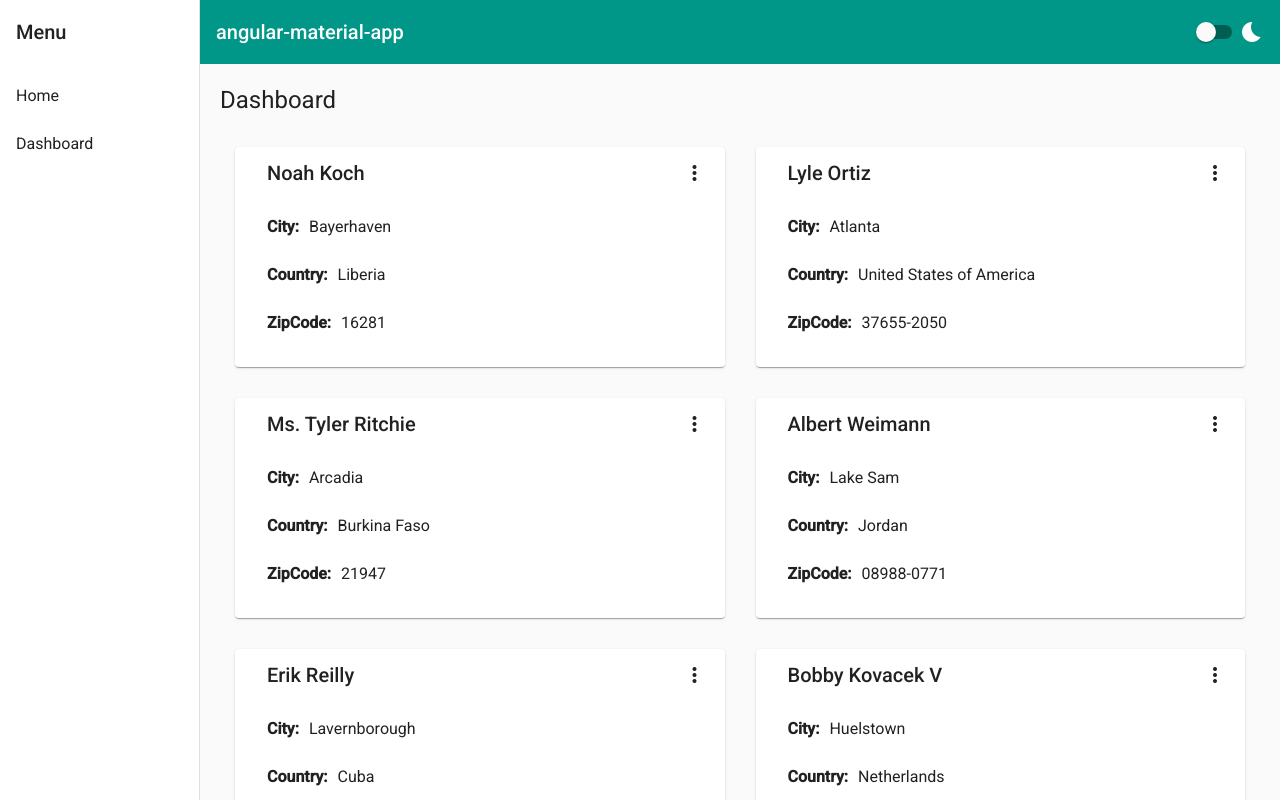
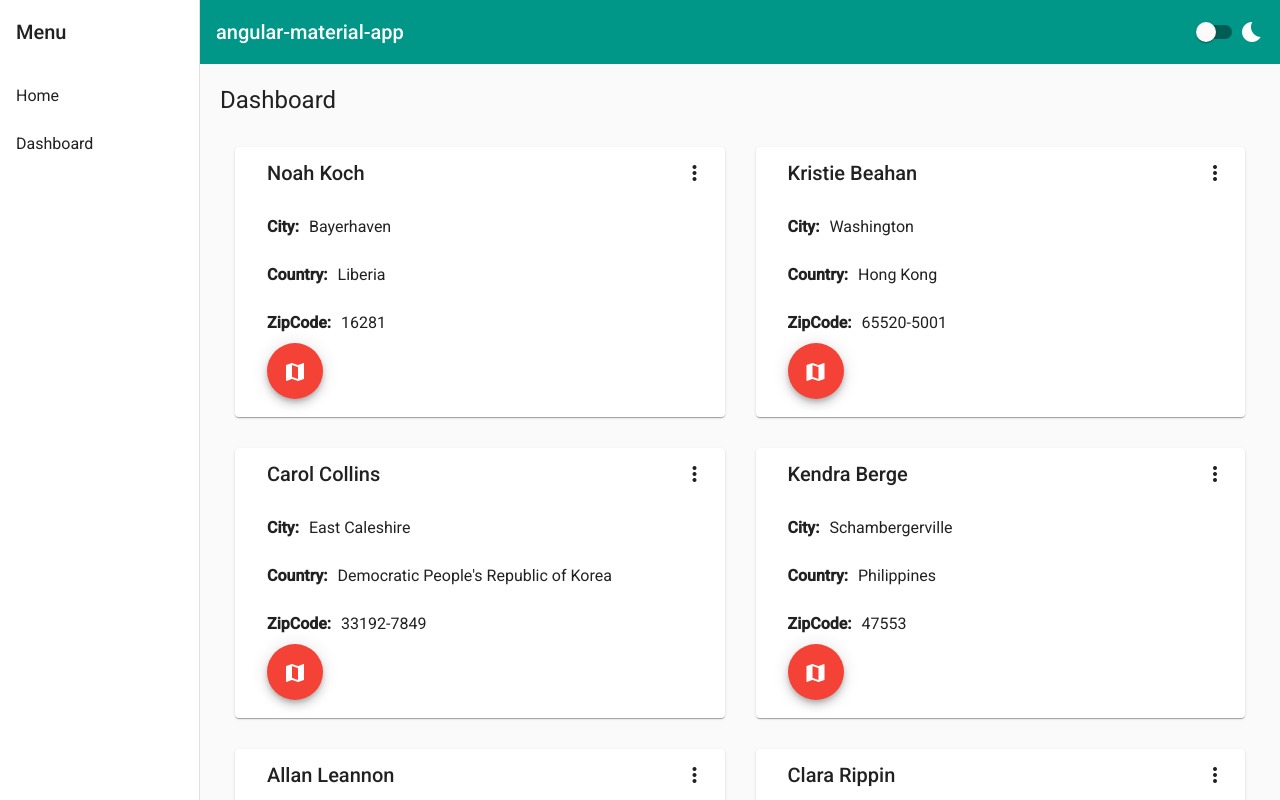
Before and after one commit to ataiana/angular-material-ui, an Angular app: page /dashboard in a window 1280 px wide. Built offline with nearby package versions, Linux system fonts and the light colour scheme.

Commit message:
Feature module lazy loading

```diff
--- a/angular.json
+++ b/angular.json
@@ -68,9 +68,9 @@
               "optimization": true,
               "outputHashing": "all",
               "sourceMap": false,
-              "namedChunks": false,
+              "namedChunks": true,
               "extractLicenses": true,
-              "vendorChunk": false,
+              "vendorChunk": true,
               "buildOptimizer": true,
               "budgets": [
                 {
--- a/package.json
+++ b/package.json
@@ -8,6 +8,7 @@
   },
   "private": true,
   "dependencies": {
+    "@agm/core": "^1.1.0",
     "@angular/animations": "~11.2.5",
     "@angular/cdk": "^11.2.5",
     "@angular/common": "~11.2.5",
@@ -19,6 +20,7 @@
     "@angular/platform-browser-dynamic": "~11.2.5",
     "@angular/router": "~11.2.5",
     "@types/faker": "^5.1.7",
+    "@types/googlemaps": "^3.43.3",
     "faker": "^5.4.0",
     "rxjs": "~6.6.0",
     "tslib": "^2.0.0",
--- a/src/app/app.module.ts
+++ b/src/app/app.module.ts
@@ -20,7 +20,11 @@ import { MatSlideToggleModule } from '@angular/material/slide-toggle';
 import { AppComponent } from './app.component';
 
 const routes: Routes = [
-    { path: 'dashboard', component: DashboardComponent },
+    {
+        path: 'dashboard',
+        component: DashboardComponent
+    },
+    { path: 'user-location', loadChildren: () => import('./user-location/user-location.module').then(m => m.UserLocationModule) },
     { path: '**', redirectTo: '/dashboard' },
 ];
 
--- a/src/app/dashboard/dashboard.component.html
+++ b/src/app/dashboard/dashboard.component.html
@@ -1,6 +1,6 @@
 <div class="grid-container">
   <h1 class="mat-h1">Dashboard</h1>
-  <mat-grid-list cols="2" rowHeight="250px">
+  <mat-grid-list cols="2" rowHeight="300px">
     <mat-grid-tile
         *ngFor="let card of cards | async"
         [colspan]="card.cols"
@@ -24,6 +24,17 @@
                 <mat-list-item> <b>City: </b> {{ card.city }} </mat-list-item>
                 <mat-list-item> <b>Country: </b> {{card.country}} </mat-list-item>
                 <mat-list-item> <b>ZipCode: </b> {{card.zipCode}} </mat-list-item>
+                <mat-list-item>
+                    <a
+                        mat-fab color="warn"
+                        aria-label="Map Icon"
+                        [routerLink]="['/user-location', {
+                            latitude: card.latitude,
+                            longitude: card.longitude
+                        }]"
+                    >
+                        <mat-icon>map</mat-icon>
+                    </a></mat-list-item>
             </mat-list>
         </mat-card-content>
       </mat-card>
--- a/src/app/dashboard/dashboard.component.ts
+++ b/src/app/dashboard/dashboard.component.ts
@@ -8,6 +8,8 @@ interface Card {
     city: string;
     country: string;
     zipCode: string;
+    latitude: string;
+    longitude: string;
     cols: number;
     rows: number;
 }
@@ -44,6 +46,8 @@ export class DashboardComponent {
                 city: address.city(),
                 country: address.country(),
                 zipCode: address.zipCode(),
+                latitude: address.latitude(),
+                longitude: address.longitude(),
                 cols: 1,
                 rows: 1
             })
--- /dev/null
+++ b/src/app/user-location/user-location.component.html
@@ -0,0 +1,3 @@
+<agm-map [latitude]="latitude" [longitude]="longitude">
+    <agm-marker [latitude]="latitude" [longitude]="longitude"></agm-marker>
+</agm-map>
--- /dev/null
+++ b/src/app/user-location/user-location.component.scss
@@ -0,0 +1,3 @@
+agm-map {
+    height: 300px;
+  }
--- /dev/null
+++ b/src/app/user-location/user-location.component.ts
@@ -0,0 +1,32 @@
+import { Component, OnInit, OnDestroy } from '@angular/core';
+import { Router, ActivatedRoute, ParamMap } from '@angular/router';
+import { Subscriber, Subscription } from 'rxjs';
+
+@Component({
+  selector: 'app-user-location',
+  templateUrl: './user-location.component.html',
+  styleUrls: ['./user-location.component.scss']
+})
+export class UserLocationComponent implements OnInit {
+
+    latitude: number;
+    longitude: number;
+    paramsSubscription: Subscription;
+
+  constructor(
+      private route: ActivatedRoute
+  ) { }
+
+  ngOnInit(): void {
+    this.paramsSubscription = this.route.params.subscribe( params => {
+        this.latitude = Number(params['latitude']);
+        this.longitude = Number(params['longitude']);
+      });
+  }
+
+  ngOnDestroy(): void {
+      this.paramsSubscription.unsubscribe();
+  }
+
+
+}
--- /dev/null
+++ b/src/app/user-location/user-location.module.ts
@@ -0,0 +1,22 @@
+import { NgModule } from '@angular/core';
+import { CommonModule } from '@angular/common';
+import { Routes, RouterModule } from '@angular/router';
+import { UserLocationComponent } from './user-location.component';
+import { AgmCoreModule } from '@agm/core';
+
+
+const routes: Routes = [
+  { path: '', component: UserLocationComponent }
+];
+
+@NgModule({
+  declarations: [UserLocationComponent],
+  imports: [
+    CommonModule,
+    AgmCoreModule.forRoot({
+        apiKey: 'AIzaSyBKJGh1LQRqZ6CTr4Dx-A_P2ZNrn60VmKs'
+    }),
+    RouterModule.forChild(routes)
+  ]
+})
+export class UserLocationModule { }
```
Also changed, not shown: 1 other file (tests, documents, lock files or other folders).
